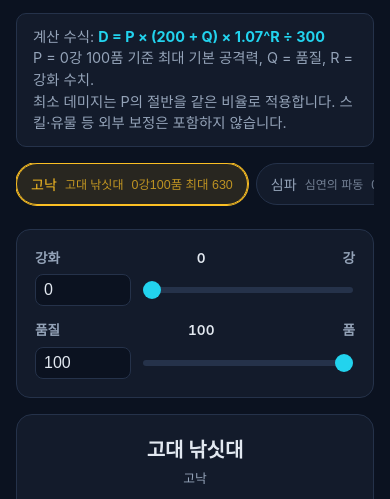
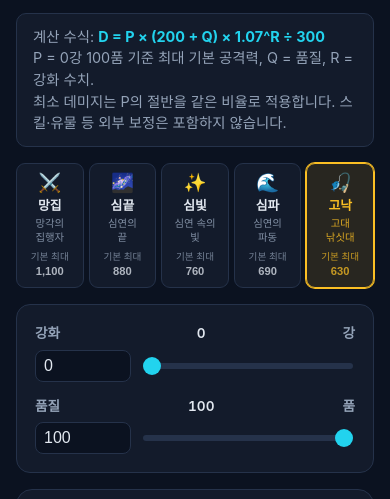
Before and after one commit to dubble95/untitled-rpg-damage-calculator, a plain HTML site: page index.html in a window 390 px wide. Shown: the part 129-628 px from the top of the page. Drawn offline with Linux system fonts and the light colour scheme.

Commit message:
feat: 무기 선택 UI와 데미지 표시 개선
- 무기 버튼 순서와 모바일 멀티라인 레이아웃 개선
- 강화 수치를 최대 70으로 제한
- 데미지를 k·m·b·t 단위로 간략하게 표시
- MIT 라이선스 추가

Co-authored-by: Copilot <223556219+Copilot@users.noreply.github.com>

```diff
--- a/index.html
+++ b/index.html
@@ -71,35 +71,34 @@
   .formula b { color: var(--accent); }
 
   .weapon-tabs {
-    display: flex;
+    display: grid;
+    grid-template-columns: repeat(5, minmax(0, 1fr));
     gap: 8px;
-    overflow-x: auto;
     margin-bottom: 16px;
-    padding-bottom: 8px;
-    scrollbar-width: none;
   }
 
-  .weapon-tabs::-webkit-scrollbar { display: none; }
-
   .weapon-tab {
-    flex: 0 0 auto;
+    min-width: 0;
     display: flex;
+    flex-direction: column;
     align-items: center;
-    gap: 8px;
-    padding: 10px 14px;
+    justify-content: center;
+    gap: 3px;
+    padding: 10px 4px;
     border: 1px solid var(--border);
-    border-radius: 999px;
+    border-radius: 12px;
     background: var(--panel);
     color: var(--muted);
     font-size: 0.88rem;
+    line-height: 1.35;
+    text-align: center;
     cursor: pointer;
     transition: transform 0.1s, box-shadow 0.1s, border-color 0.1s, color 0.1s;
     user-select: none;
-    white-space: nowrap;
   }
 
   .weapon-tab:active { transform: scale(0.96); }
-  .weapon-tab:hover { border-color: #334155; color: var(--text); }
+  .weapon-tab:hover { border-color: #334155; color: var(--text); background: var(--panel-hover); }
 
   .weapon-tab.selected {
     border-color: var(--gold);
@@ -108,15 +107,49 @@
     box-shadow: 0 0 0 1px var(--gold);
   }
 
+  .weapon-tab .icon {
+    font-size: 1.35rem;
+    line-height: 1.2;
+  }
+
+  .weapon-tab .name {
+    color: var(--text);
+    font-size: 0.9rem;
+    font-weight: 700;
+  }
+
+  .weapon-tab.selected .name { color: var(--gold); }
+
   .weapon-tab .alias {
-    font-size: 0.75rem;
+    font-size: 0.72rem;
+    line-height: 1.35;
+    opacity: 0.85;
+    word-break: keep-all;
+  }
+
+  .weapon-tab .base {
+    margin-top: 3px;
+    font-size: 0.68rem;
+    line-height: 1.35;
+    font-variant-numeric: tabular-nums;
     opacity: 0.75;
   }
 
-  .weapon-tab .base {
-    margin-left: auto;
+  .weapon-tab .base b {
+    color: var(--text);
     font-size: 0.78rem;
-    opacity: 0.7;
+  }
+
+  .weapon-tab.selected .base b { color: var(--gold); }
+
+  @media (max-width: 480px) {
+    .weapon-tabs { gap: 5px; }
+    .weapon-tab { padding: 8px 2px; border-radius: 9px; }
+    .weapon-tab .icon { font-size: 1.15rem; }
+    .weapon-tab .name { font-size: 0.8rem; }
+    .weapon-tab .alias { font-size: 0.65rem; }
+    .weapon-tab .base { font-size: 0.6rem; }
+    .weapon-tab .base b { font-size: 0.7rem; }
   }
 
   .controls {
@@ -354,30 +387,35 @@
   </div>
 
   <div class="weapon-tabs" role="radiogroup" aria-label="계산할 무기">
-    <button type="button" class="weapon-tab selected" data-weapon="고낙" aria-checked="true">
-      <span>고낙</span>
-      <span class="alias">고대 낚싯대</span>
-      <span class="base">0강100품 최대 630</span>
+    <button type="button" class="weapon-tab" data-weapon="망집" aria-checked="false">
+      <span class="icon" aria-hidden="true">⚔️</span>
+      <span class="name">망집</span>
+      <span class="alias">망각의<br>집행자</span>
+      <span class="base">기본 최대<br><b>1,100</b></span>
+    </button>
+    <button type="button" class="weapon-tab" data-weapon="심끝" aria-checked="false">
+      <span class="icon" aria-hidden="true">🌌</span>
+      <span class="name">심끝</span>
+      <span class="alias">심연의<br>끝</span>
+      <span class="base">기본 최대<br><b>880</b></span>
+    </button>
+    <button type="button" class="weapon-tab" data-weapon="심빛" aria-checked="false">
+      <span class="icon" aria-hidden="true">✨</span>
+      <span class="name">심빛</span>
+      <span class="alias">심연 속의<br>빛</span>
+      <span class="base">기본 최대<br><b>760</b></span>
     </button>
     <button type="button" class="weapon-tab" data-weapon="심파" aria-checked="false">
-      <span>심파</span>
-      <span class="alias">심연의 파동</span>
-      <span class="base">0강100품 최대 690</span>
+      <span class="icon" aria-hidden="true">🌊</span>
+      <span class="name">심파</span>
+      <span class="alias">심연의<br>파동</span>
+      <span class="base">기본 최대<br><b>690</b></span>
     </button>
-    <button type="button" class="weapon-tab" data-weapon="심빛" aria-checked="false">
-      <span>심빛</span>
-      <span class="alias">심연 속의 빛</span>
-      <span class="base">0강100품 최대 760</span>
-    </button>
-    <button type="button" class="weapon-tab" data-weapon="심끝" aria-checked="false">
-      <span>심끝</span>
-      <span class="alias">심연의 끝</span>
-      <span class="base">0강100품 최대 880</span>
-    </button>
-    <button type="button" class="weapon-tab" data-weapon="망집" aria-checked="false">
-      <span>망집</span>
-      <span class="alias">망각의 집행자</span>
-      <span class="base">0강100품 최대 1100</span>
+    <button type="button" class="weapon-tab selected" data-weapon="고낙" aria-checked="true">
+      <span class="icon" aria-hidden="true">🎣</span>
+      <span class="name">고낙</span>
+      <span class="alias">고대<br>낚싯대</span>
+      <span class="base">기본 최대<br><b>630</b></span>
     </button>
   </div>
 
@@ -387,8 +425,8 @@
         강화 <span class="value" id="strengthLabel">0</span>강
       </label>
       <div class="input-row">
-        <input type="number" id="strengthInput" min="0" max="999" value="0">
-        <input type="range" id="strengthSlider" min="0" max="999" value="0">
+        <input type="number" id="strengthInput" min="0" max="70" value="0">
+        <input type="range" id="strengthSlider" min="0" max="70" value="0">
       </div>
     </div>
 
@@ -478,8 +516,18 @@
     return Math.min(Math.max(value, min), max);
   }
 
-  function formatNumber(value) {
-    return value.toLocaleString("ko-KR", { minimumFractionDigits: 2, maximumFractionDigits: 2 });
+  function formatDamage(value) {
+    const units = [
+      { threshold: 1e12, suffix: "t" },
+      { threshold: 1e9, suffix: "b" },
+      { threshold: 1e6, suffix: "m" },
+      { threshold: 1e3, suffix: "k" }
+    ];
+    const unit = units.find(unit => Math.abs(value) >= unit.threshold);
+    if (!unit) return Math.round(value).toLocaleString("ko-KR");
+
+    const compact = (value / unit.threshold).toFixed(2).replace(/\.?0+$/, "");
+    return compact + unit.suffix;
   }
 
   function calculate(weapon, strength, quality) {
@@ -519,8 +567,8 @@
 
     resultName.textContent = weapon.name;
     resultAlias.textContent = weapon.alias;
-    resultDamageMax.textContent = formatNumber(max);
-    resultRange.textContent = `최소 ${formatNumber(min)} ~ 최대 ${formatNumber(max)}`;
+    resultDamageMax.textContent = formatDamage(max);
+    resultRange.textContent = `최소 ${formatDamage(min)} ~ 최대 ${formatDamage(max)}`;
 
     const enhancePercent = ((Math.pow(1.07, 1) - 1) * 100).toFixed(1);
     const qualityPercent = ((1 / (200 + state.quality)) * 100).toFixed(2);
@@ -544,8 +592,8 @@
           <span>${w.name}</span>
           <span style="font-size:0.78rem;opacity:0.7;margin-left:6px;">${w.alias}</span>
         </td>
-        <td class="base-cell">${formatNumber(w.max)}</td>
-        <td class="final-cell"><b>${formatNumber(cur.max)}</b></td>
+        <td class="base-cell">${formatDamage(w.max)}</td>
+        <td class="final-cell"><b>${formatDamage(cur.max)}</b></td>
         <td class="ratio-cell">
           <div style="font-size:0.82rem;color:var(--muted);">${ratio.toFixed(0)}%</div>
           <div class="ratio"><div class="ratio-fill" style="width:${ratio}%"></div></div>
@@ -555,7 +603,7 @@
     }
 
     announce.textContent =
-      `${weapon.name} ${state.strength}강 ${state.quality}품, 최대 데미지 ${formatNumber(max)}, 최소 ${formatNumber(min)}`;
+      `${weapon.name} ${state.strength}강 ${state.quality}품, 최대 데미지 ${formatDamage(max)}, 최소 ${formatDamage(min)}`;
   }
 
   function setWeapon(id) {
@@ -566,7 +614,7 @@
 
   function setStrength(value) {
     if (value === "" || !Number.isFinite(Number(value))) return;
-    state.strength = clamp(Math.round(Number(value)), 0, 999);
+    state.strength = clamp(Math.round(Number(value)), 0, 70);
     syncUrl();
     render();
   }
@@ -601,7 +649,7 @@
     const { min, max } = calculate(weapon, state.strength, state.quality);
     const text =
       `${weapon.name}(${weapon.alias}) ${state.strength}강 ${state.quality}품:\n` +
-      `최소 ${formatNumber(min)} ~ 최대 ${formatNumber(max)} 데미지`;
+      `최소 ${formatDamage(min)} ~ 최대 ${formatDamage(max)} 데미지`;
     const original = copyButton.textContent;
     try {
       if (navigator.clipboard && window.isSecureContext) {
@@ -631,7 +679,7 @@
 
     if (params.has("r")) {
       const strength = Number(params.get("r"));
-      if (Number.isFinite(strength)) state.strength = clamp(Math.round(strength), 0, 999);
+      if (Number.isFinite(strength)) state.strength = clamp(Math.round(strength), 0, 70);
     }
 
     if (params.has("q")) {
```
Also changed, not shown: CHANGELOG.md, README.md, 1 other file.
